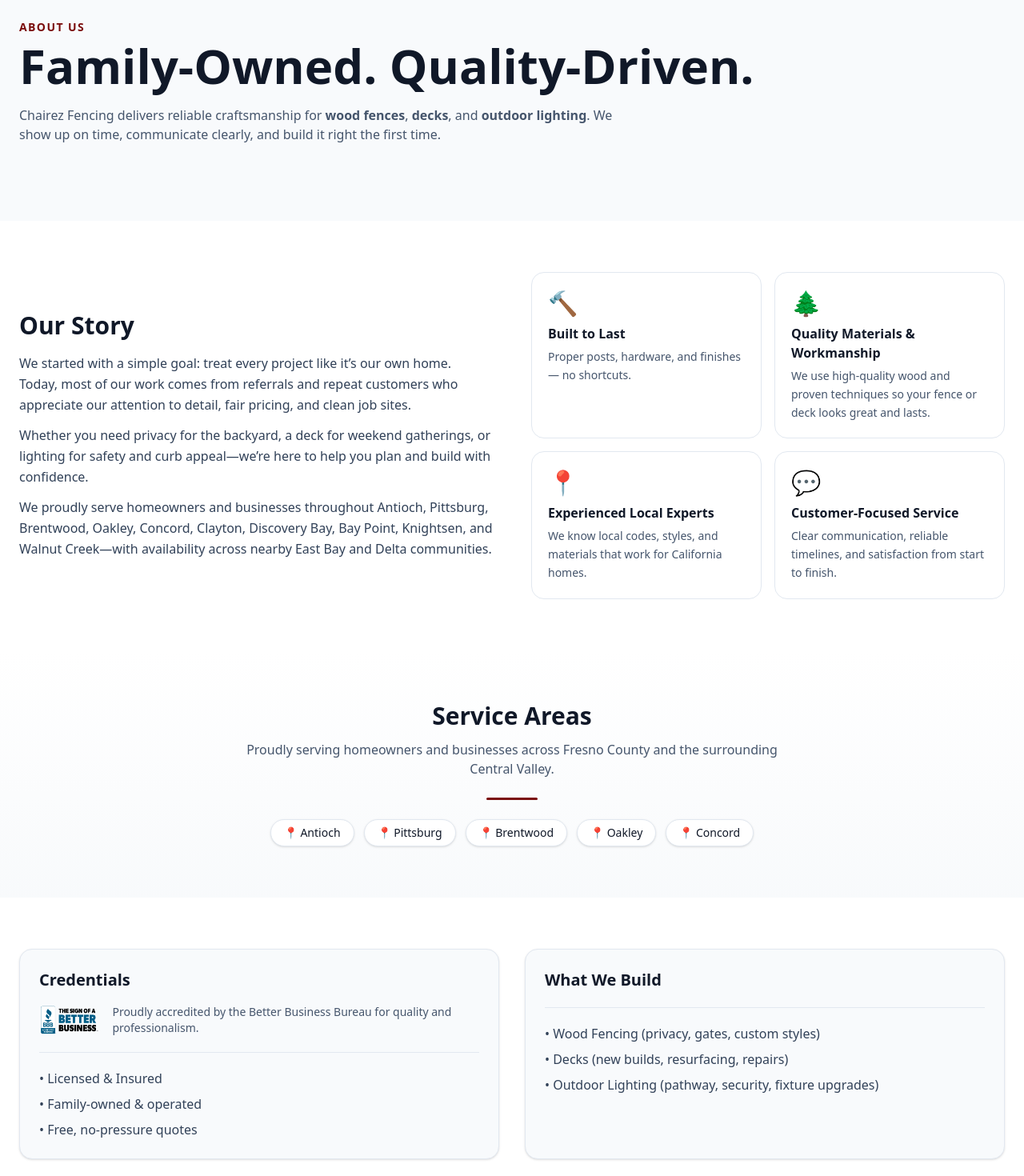
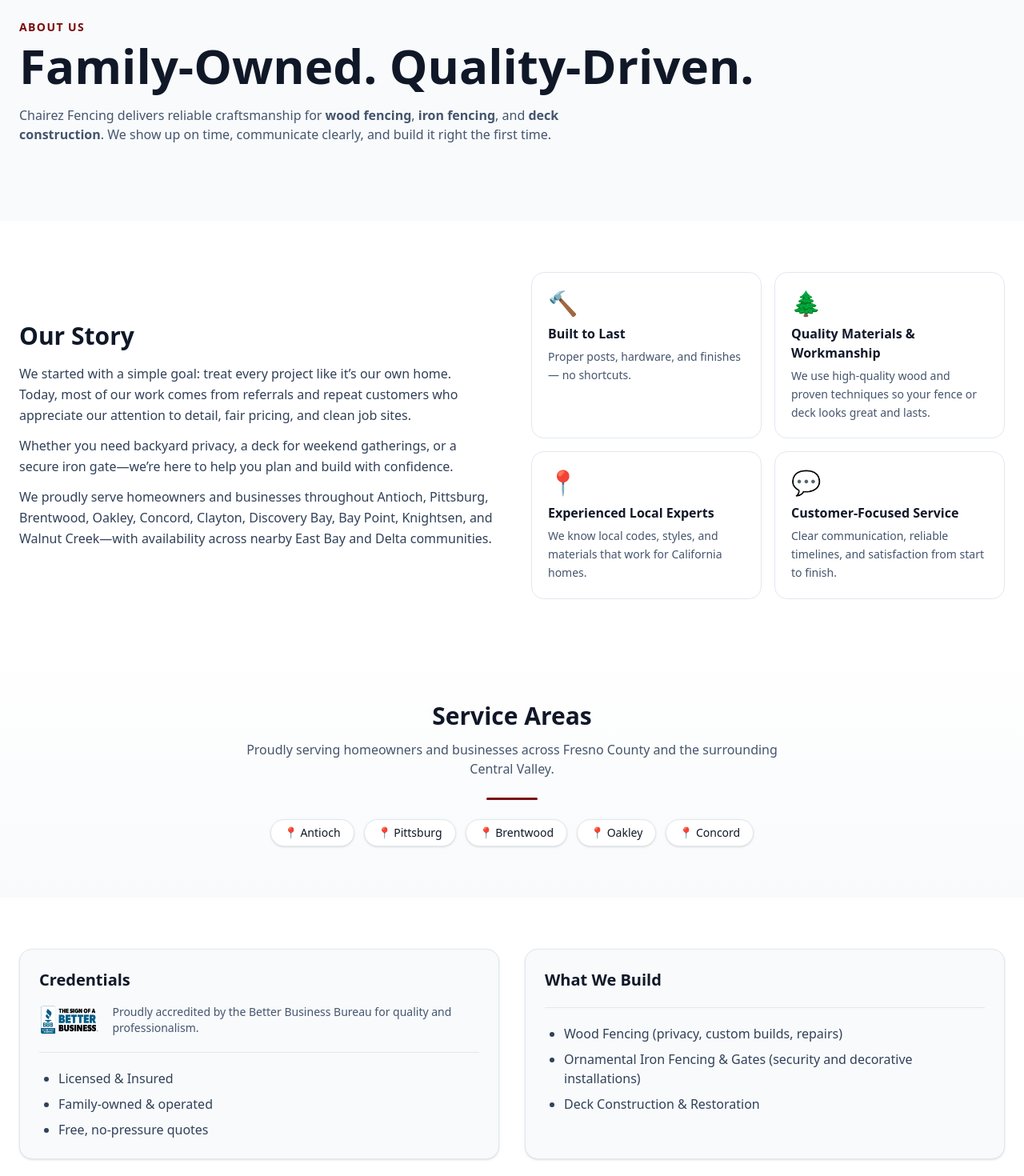
Before and after one commit to mcphe103/chairez-fencing, a Next.js app: page /about in a window 1280 px wide. Shown: the part 160-1630 px from the top of the page at 80% size. Built offline with nearby package versions, Linux system fonts and the light colour scheme; no server answers.

Commit message:
Replace Outdoor Lighting with Iron Fencing; link service cards to galleries; update About + SEO

```diff
--- a/src/app/about/page.tsx
+++ b/src/app/about/page.tsx
@@ -10,23 +10,24 @@ import { BUSINESS } from "@/lib/business";
 export const metadata: Metadata = {
   title: "About | Chairez Fencing",
   description:
-  "Chairez Fencing is a family-owned contractor specializing in wood fencing, decks, and outdoor lighting. Reliable, affordable, professional.",
+  "Chairez Fencing is a family-owned contractor specializing in wood fencing, iron fencing, and deck construction. Reliable, affordable, professional.",
+
   openGraph: {
     title: "About Chairez Fencing",
     description:
-    "Family-owned contractor for wood fencing, decks, and outdoor lighting. Serving our community with quality craftsmanship.",
+    "Family-owned contractor for wood fencing, iron fencing, and deck construction. Serving our community with quality craftsmanship.",
     type: "website",
     images: [{ url: "/images/og-default.jpg", width: 1200, height: 630 }],
   },
+
   twitter: {
     card: "summary_large_image",
     title: "About Chairez Fencing",
     description:
-    "Reliable, affordable, professional fencing and outdoor projects.",
+    "Reliable, affordable, professional fencing and deck projects.",
     images: ["/images/og-default.jpg"],
   },
-}
-
+};
 const burgundy = "#7A0C0C"
 
 const ABOUT_LD_JSON = {
@@ -40,7 +41,7 @@ const ABOUT_LD_JSON = {
     url: "https://www.chairezfencing.com",
     image: "https://www.chairezfencing.com/images/logo.png",
     description:
-    "Family-owned contractor specializing in wood fencing, decks, and outdoor lighting.",
+    "Family-owned contractor specializing in wood fencing, iron fencing, and deck construction.",
     telephone: BUSINESS.phoneE164,           // ✅ single source
     areaServed: ["Fresno County, CA"],
   },
@@ -70,8 +71,8 @@ export default function AboutPage() {
           </h1>
           <p className="text-slate-600 mt-5 max-w-3xl">
             Chairez Fencing delivers reliable craftsmanship for{" "}
-            <strong>wood fences</strong>, <strong>decks</strong>, and{" "}
-            <strong>outdoor lighting</strong>. We show up on time, communicate
+            <strong>wood fencing</strong>, <strong>iron fencing</strong>, and{" "}
+            <strong>deck construction</strong>. We show up on time, communicate
             clearly, and build it right the first time.
           </p>
         </div>
@@ -87,8 +88,7 @@ export default function AboutPage() {
               customers who appreciate our attention to detail, fair pricing, and clean job sites.
             </p>
             <p className="text-slate-700 mt-3 leading-relaxed">
-        Whether you need privacy for the backyard, a deck for weekend gatherings, or lighting for safety and curb appeal—we’re here to help
-        you plan and build with confidence.
+              Whether you need backyard privacy, a deck for weekend gatherings, or a secure iron gate—we’re here to help you plan and build with confidence.
             </p>
             <p className="text-slate-700 mt-3 leading-relaxed">
               We proudly serve homeowners and businesses throughout Antioch, Pittsburg, Brentwood, Oakley, Concord, Clayton, Discovery Bay, Bay Point, Knightsen, and Walnut Creek—with availability across nearby East Bay and Delta communities.
@@ -172,10 +172,10 @@ export default function AboutPage() {
       <div className="my-5 border-t border-slate-200" />
 
       {/* Credentials list */}
-      <ul className="space-y-2 text-slate-700">
-        <li>• Licensed & Insured </li>
-        <li>• Family-owned & operated</li>
-        <li>• Free, no-pressure quotes</li>
+      <ul className="space-y-2 text-slate-700 list-disc pl-6">
+        <li>Licensed & Insured </li>
+        <li>Family-owned & operated</li>
+        <li>Free, no-pressure quotes</li>
       </ul>
     </div>
 
@@ -187,10 +187,10 @@ export default function AboutPage() {
       <div className="my-5 border-t border-slate-200" />
 
       {/* Build list */}
-      <ul className="space-y-2 text-slate-700">
-        <li>• Wood Fencing (privacy, gates, custom styles)</li>
-        <li>• Decks (new builds, resurfacing, repairs)</li>
-        <li>• Outdoor Lighting (pathway, security, fixture upgrades)</li>
+      <ul className="space-y-2 text-slate-700 list-disc pl-6">
+        <li>Wood Fencing (privacy, custom builds, repairs)</li>
+        <li>Ornamental Iron Fencing & Gates (security and decorative installations)</li>
+        <li>Deck Construction & Restoration</li>
       </ul>
     </div>
   </div>
--- a/src/app/services/lighting/page.tsx
+++ /dev/null
@@ -1,10 +0,0 @@
-export default function LightingServicePage() {
-  return (
-    <main className="mx-auto max-w-3xl px-6 py-16">
-      <h1 className="text-3xl font-semibold">Outdoor Lighting</h1>
-      <p className="mt-4 text-slate-300">
-        Details coming soon.
-      </p>
-    </main>
-  );
-}
--- a/src/components/Contact.tsx
+++ b/src/components/Contact.tsx
@@ -215,7 +215,7 @@ export default function Contact() {
                   >
                     <option>Wood Fencing</option>
                     <option>Decks</option>
-                    <option>Outdoor Lighting</option>
+                    <option>Iron Fencing</option>
                     <option>Other</option>
                   </select>
                 </div>
--- a/src/components/Services.tsx
+++ b/src/components/Services.tsx
@@ -25,22 +25,22 @@ const SERVICES = [
     key: "wood",
     name: "Wood Fencing",
     blurb: "Classic privacy and curb appeal with pressure-treated posts and custom styles.",
-    href: "/services/wood",
+    href: "/gallery/wood",
     img: "/images/services/image15.jpeg",
   },
   {
     key: "decks",
     name: "Decks",
     blurb: "Sturdy, weather-resistant decks built for everyday use and weekend hosting.",
-    href: "/services/decks",
+    href: "/gallery/decks",
     img: "/images/services/img5.jpg",
   },
   {
-    key: "lighting",
-    name: "Outdoor Lighting",
-    blurb: "Installations & fixture upgrades for pathways, patios, and security lighting.",
-    href: "/services/lighting",
-    img: "/images/services/img4.jpg",
+    key: "iron",
+    name: "Iron Fencing",
+    blurb: "Iron fencing, gates, and repairs.",
+    href: "/gallery/iron",
+    img: "/images/services/iron-01.jpeg",
   },
 ] satisfies Array<{
   key: string;
@@ -87,7 +87,14 @@ export default function Services() {
     transition={{ duration: 0.5, delay: i * 0.05 }}
     className="group relative overflow-hidden rounded-2xl border border-slate-200 bg-white shadow-sm hover:shadow-md"
   >
-              {/* Optional image (falls back to a color block if missing) */}
+    {/* Clickable overlay */}
+    <Link
+      href={s.href}
+      aria-label={`${s.name} gallery`}
+      className="absolute inset-0 z-10 rounded-2xl"
+    />
+
+    {/* Image */}
     <div className="relative h-40 overflow-hidden">
       {s.img ? (
         <motion.div
@@ -105,28 +112,24 @@ export default function Services() {
           />
         </motion.div>
       ) : (
-    <div className="h-full w-full" style={{ background: burgundy, opacity: 0.1 }} />
+        <div className="h-full w-full bg-slate-100" />
       )}
-  {/* key change: allow hover to pass through */}
+
       <div className="absolute inset-0 bg-black/0 group-hover:bg-black/10 transition-colors pointer-events-none" />
     </div>
 
-
-
-                  <div className="p-5 flex flex-col h-full">
+    {/* Content */}
+    <div className="p-5 flex flex-col h-full relative z-20">
       <h3 className="text-xl font-semibold">{s.name}</h3>
       <p className="text-slate-600 mt-2 flex-1">{s.blurb}</p>
 
       <div className="mt-4">
-                      <Link
-                        href={s.href}
-                        className="inline-block rounded-lg px-4 py-2 text-white transition-colors"
-                        style={{ backgroundColor: burgundy }}
-                        onMouseEnter={(e) => ((e.currentTarget.style.backgroundColor = burgundyHover))}
-                        onMouseLeave={(e) => ((e.currentTarget.style.backgroundColor = burgundy))}
+        <span
+          className="inline-block rounded-lg px-4 py-2 text-white"
+          style={{ backgroundColor: "#7A0C0C" }}
         >
-                        Learn more
-                      </Link>
+          View Gallery
+        </span>
       </div>
     </div>
   </motion.article>
```
Also changed, not shown: public/images/services/img4.jpg (deleted). Lines whose indentation alone changed are shown as unchanged.
